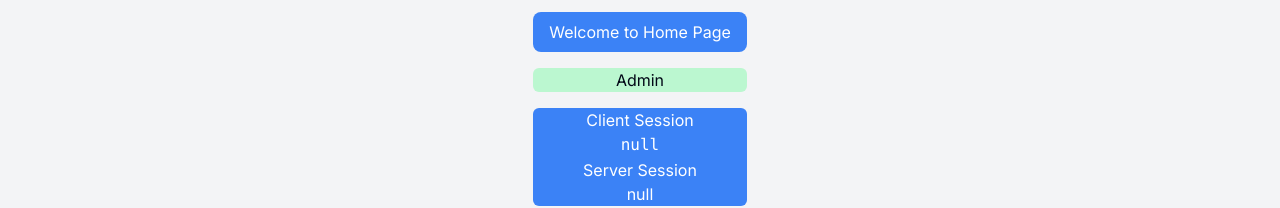
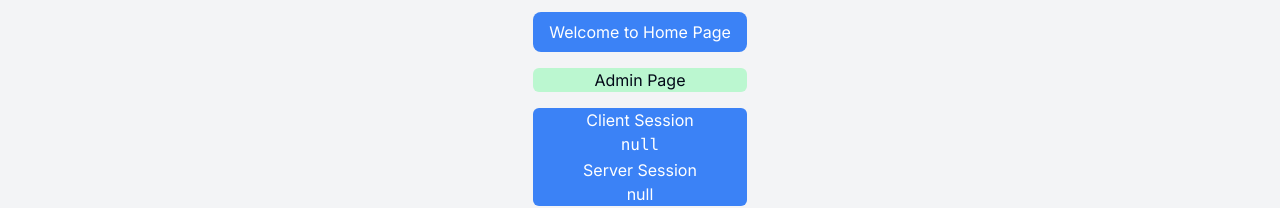
Before and after one commit to NeilRow56/breadit_sept1, a Next.js app: page / in a window 1280 px wide. Shown: the part 335-543 px from the top of the page. Built offline with nearby package versions, Linux system fonts and the light colour scheme; no server answers.

Commit message:
first commit

```diff
--- a/src/app/page.tsx
+++ b/src/app/page.tsx
@@ -13,7 +13,7 @@ export default async function Home() {
         </div>
         <div className="mt-4 rounded-md bg-green-200">
           <Link className="" href="/admin">
-            Admin
+            Admin Page
           </Link>
         </div>
         <div className="mt-4 rounded-md bg-blue-500 text-white">
```
